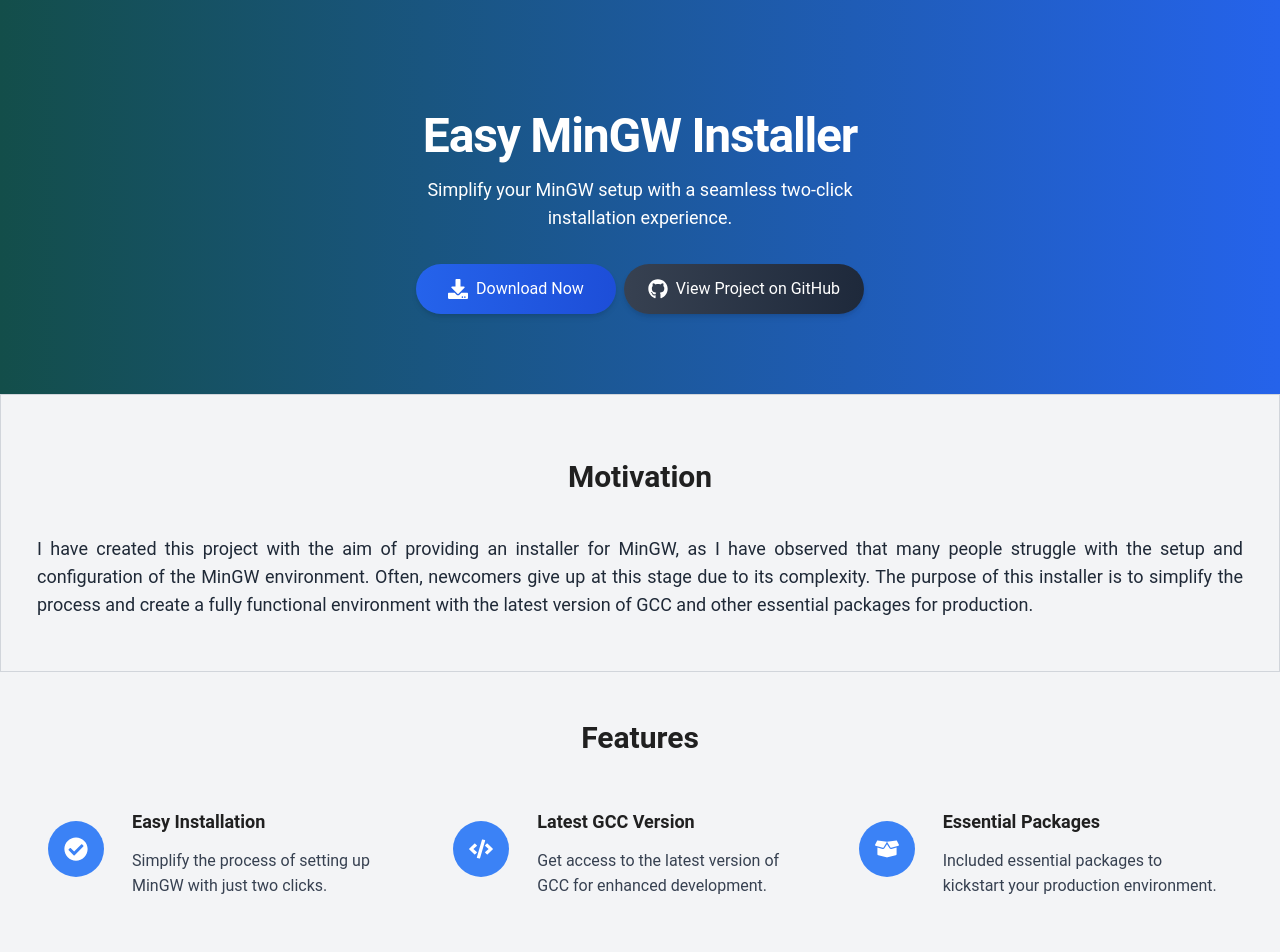
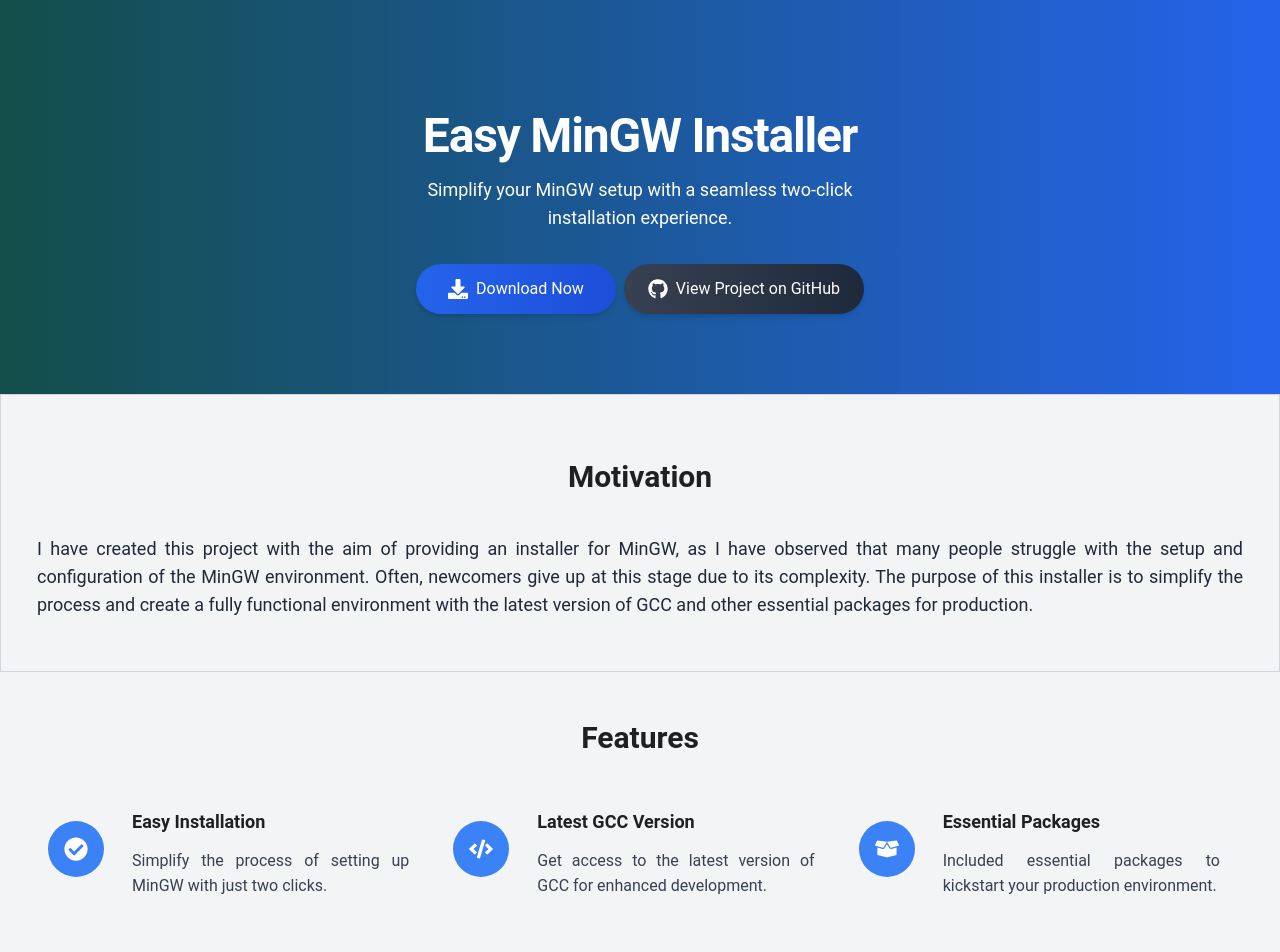
Before and after one commit to ehsan18t/easy-mingw-installer-page, a React (Vite) app: page / in a window 1280 px wide. Shown: the top 952 px of the page. Built offline with nearby package versions, Linux system fonts and the light colour scheme; no server answers.

Commit message:
test: fix text align of features

```diff
--- a/src/components/sections/Features.jsx
+++ b/src/components/sections/Features.jsx
@@ -9,7 +9,7 @@
       </div>
       <div>
         <h3 className="text-lg font-semibold mb-2">{title}</h3>
-        <p className="text-gray-700">{description}</p>
+        <p className="text-gray-700 text-justify">{description}</p>
       </div>
     </div>
   )
```
